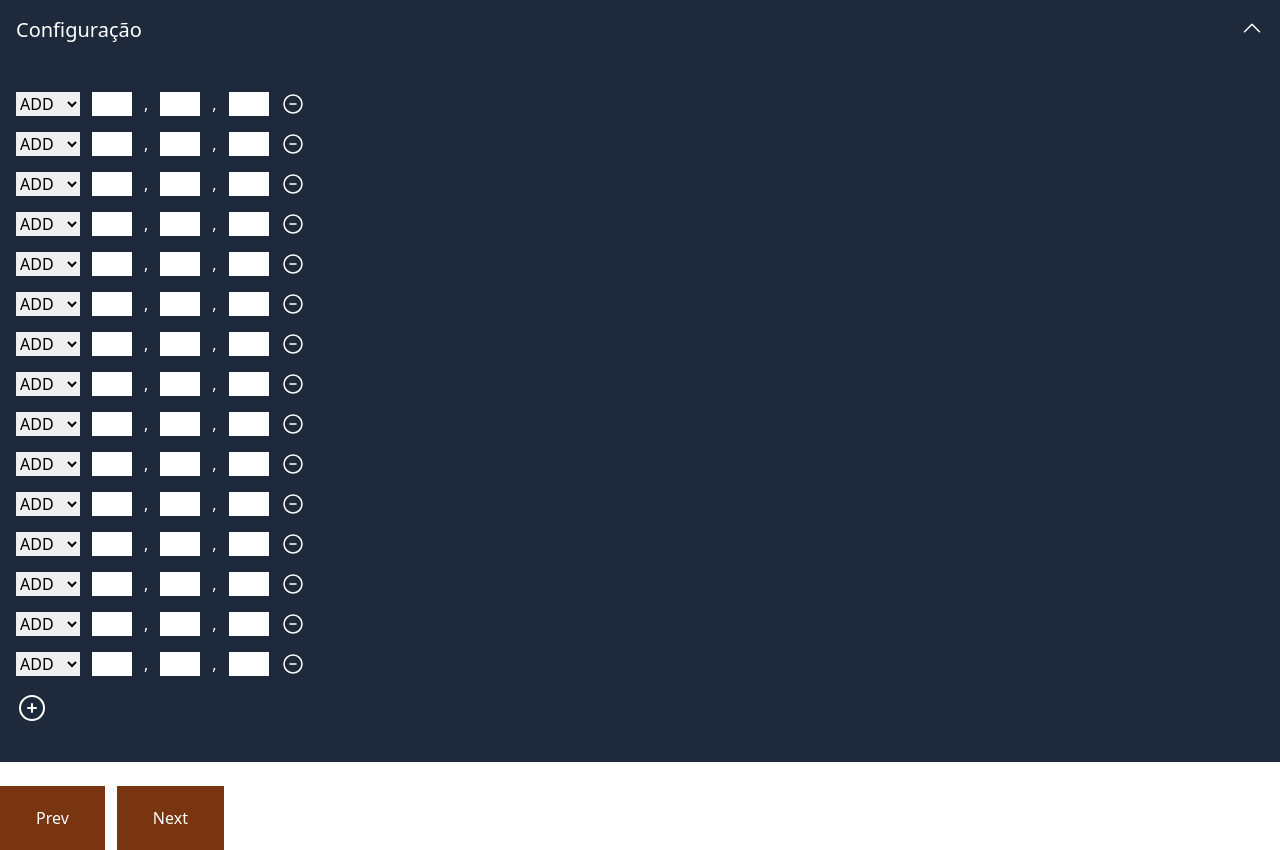
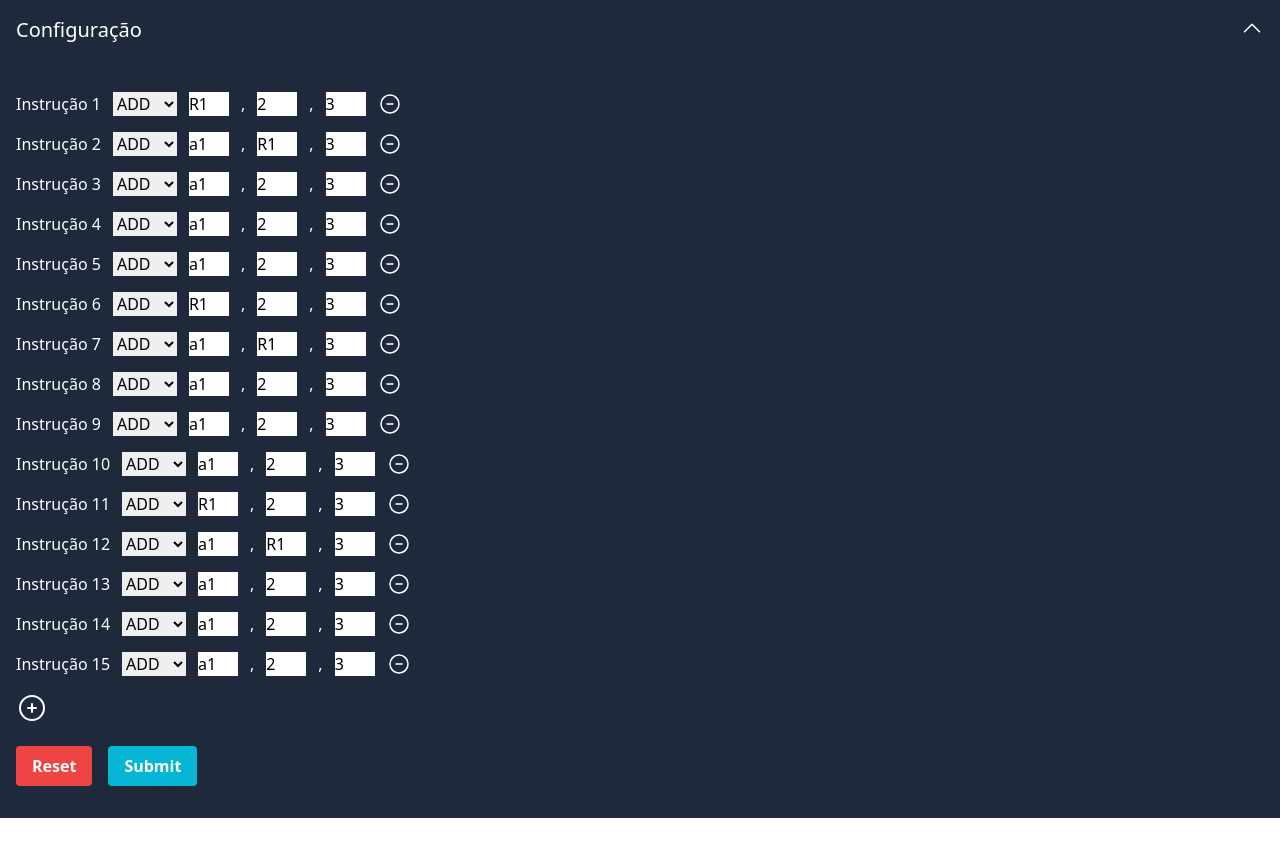
Before and after one commit to santiagopedro1/arq2Sim, a Nuxt app: page / in a window 1280 px wide. Both pictures are taken after a click on the button "Configuração". After the commit the page ends 818 px from the top, so only its background shows below. Built offline with nearby package versions, Linux system fonts and the light colour scheme.

Commit message:
+- funcionando

```diff
--- a/components/ifid.vue
+++ /dev/null
@@ -1,8 +0,0 @@
-<template>
-    <div
-        class="flex flex-col items-center justify-center border-2 border-black"
-    >
-        <span class="text-xl font-bold">IF</span>
-        <span class="text-xl font-bold">ID</span>
-    </div>
-</template>
--- a/components/instList.vue
+++ /dev/null
@@ -1,44 +0,0 @@
-<script setup lang="ts">
-import { MinusCircleIcon } from '@heroicons/vue/24/outline'
-
-const Reg = ref([])
-const instLista = instList()
-
-function removeFromList() {
-    Reg.value.pop()
-}
-</script>
-
-<template>
-    <div class="text-black gap-3 flex">
-        <select
-            name="operation"
-            class="w-16"
-        >
-            <option value="add">ADD</option>
-            <option value="sub">SUB</option>
-            <option value="mul">MUL</option>
-            <option value="div">DIV</option>
-        </select>
-        <input
-            type="text"
-            name="regSaida"
-            class="w-10"
-        />
-        <span class="text-white">,</span>
-        <input
-            type="text"
-            name="reg1"
-            class="w-10"
-        />
-        <span class="text-white">,</span>
-        <input
-            type="text"
-            name="reg2"
-            class="w-10"
-        />
-        <button @click="removeFromList">
-            <MinusCircleIcon class="h-6 w-6 text-white hover:text-cyan-500" />
-        </button>
-    </div>
-</template>
--- /dev/null
+++ b/components/listaInstrucoes.vue
@@ -0,0 +1,93 @@
+<script setup lang="ts">
+const instructions = instList()
+
+instructions.value = [
+    ['add', 'R1', '2', '3'],
+    ['add', 'a1', 'R1', '3'],
+    ['add', 'a1', '2', '3'],
+    ['add', 'a1', '2', '3'],
+    ['add', 'a1', '2', '3'],
+    ['add', 'R1', '2', '3'],
+    ['add', 'a1', 'R1', '3'],
+    ['add', 'a1', '2', '3'],
+    ['add', 'a1', '2', '3'],
+    ['add', 'a1', '2', '3'],
+    ['add', 'R1', '2', '3'],
+    ['add', 'a1', 'R1', '3'],
+    ['add', 'a1', '2', '3'],
+    ['add', 'a1', '2', '3'],
+    ['add', 'a1', '2', '3']
+]
+
+function addInst() {
+    instructions.value.push(new Array(4))
+}
+
+function removeInst(inst: Array<string>) {
+    const index = instructions.value.indexOf(inst)
+    instructions.value.splice(index, 1)
+}
+</script>
+
+<template>
+    <ol id="instlist">
+        <li
+            v-for="inst in instructions.length"
+            class="mb-4"
+        >
+            <div
+                class="text-black gap-3 flex"
+                :id="`inst${inst}`"
+            >
+                <label
+                    :for="`operation${inst}`"
+                    class="self-center text-white"
+                >
+                    Instrução {{ inst }}
+                </label>
+                <select
+                    :id="`operation${inst}`"
+                    class="w-16"
+                    v-model="instructions[inst - 1][0]"
+                >
+                    <option value="add">ADD</option>
+                    <option value="sub">SUB</option>
+                    <option value="mul">MUL</option>
+                    <option value="div">DIV</option>
+                </select>
+                <input
+                    type="text"
+                    :name="`regSaida${inst}`"
+                    class="w-10"
+                    v-model="instructions[inst - 1][1]"
+                />
+                <span class="text-white">,</span>
+                <input
+                    type="text"
+                    :name="`reg1-${inst}`"
+                    class="w-10"
+                    v-model="instructions[inst - 1][2]"
+                />
+                <span class="text-white">,</span>
+                <input
+                    type="text"
+                    :name="`reg2-${inst}`"
+                    class="w-10"
+                    v-model="instructions[inst - 1][3]"
+                />
+                <button @click="removeInst(instructions[inst - 1])">
+                    <MinusCircleIcon
+                        class="h-6 w-6 text-white hover:text-cyan-500"
+                    />
+                </button>
+            </div>
+        </li>
+        <li>
+            <button @click="addInst">
+                <PlusCircleIcon
+                    class="w-8 h-8 text-white hover:text-cyan-500"
+                />
+            </button>
+        </li>
+    </ol>
+</template>
--- a/components/simArea.vue
+++ b/components/simArea.vue
@@ -1,48 +1,43 @@
 <script setup lang="ts">
-let instNumb = instNumbr()
-const whatStep = step()
-const array = arr()
+const instructions = instList()
+const maxSteps = instructions.value.length + 4
 </script>
 
 <template>
-    <section>
-        <div class="flex flex-row m-3">
-            <ul id="list">
-                <li
-                    v-for="inst in instNumb"
-                    class="flex gap-3 mb-4"
-                    :class="{ hidden: whatStep < inst }"
-                    :id="'inst' + inst"
+    <div class="px-8">
+        <div class="flex">
+            <div class="mr-4 min-w-[20px] text-transparent">1</div>
+            <div class="flex gap-5">
+                <div
+                    id="clockNumber"
+                    v-for="i in maxSteps"
+                    class="min-w-[64px] hidden text-center"
                 >
-                    <span class="self-center">{{ inst }}</span>
-                    <div>
-                        <div class="flex gap-4">
-                            <div
-                                v-for="i in array[inst - 1]"
-                                class="w-16 h-16"
-                            ></div>
-                            <div class="flex gap-4">
-                                <ifid
-                                    :size="26"
-                                    class="w-16 h-16"
-                                />
-                                <div class="flex gap-4">
-                                    <ula
-                                        :size="26"
-                                        class="w-16 h-16"
-                                    />
-                                    <div class="flex gap-4">
-                                        <wb
-                                            :size="26"
-                                            class="w-16 h-16"
-                                        />
+                    <span>{{ i }}</span>
                 </div>
             </div>
         </div>
+        <ul>
+            <li
+                v-for="inst in instructions.length"
+                class="flex mb-4 h-16 w-16"
+                :id="'inst' + inst"
+            >
+                <div
+                    class="self-center min-w-[20px] text-center cursor-default mr-4"
+                    :title="`i${inst}: ${instructions[
+                        inst - 1
+                    ][0].toUpperCase()} ${instructions[inst - 1][1]}, ${
+                        instructions[inst - 1][2]
+                    }, ${instructions[inst - 1][3]}`"
+                >
+                    <span>i{{ inst }}</span>
                 </div>
-                    </div>
+                <Mips
+                    :prevInst="inst - 1"
+                    :whereBubble="0"
+                />
             </li>
         </ul>
     </div>
-    </section>
 </template>
--- a/components/ula.vue
+++ /dev/null
@@ -1,7 +0,0 @@
-<template>
-    <div
-        class="flex flex-col items-center justify-center border-2 border-black"
-    >
-        <span class="text-xl font-bold">ULA</span>
-    </div>
-</template>
--- a/components/wb.vue
+++ /dev/null
@@ -1,7 +0,0 @@
-<template>
-    <div
-        class="flex flex-col items-center justify-center border-2 border-black"
-    >
-        <span class="text-xl font-bold">WB</span>
-    </div>
-</template>
--- a/composables/store.ts
+++ b/composables/store.ts
@@ -1,15 +1,3 @@
-export const instNumbr = () => {
-    return useState('instNumb', () => ref(0))
-}
-
-export const arr = () => {
-    return useState('arr', () => ref(new Array()))
-}
-
-export const isPipeline = () => {
-    return useState('isPipeline', () => ref(false))
-}
-
 export const instList = () => {
     return useState('instList', () => ref([]))
 }
--- a/pages/index.vue
+++ b/pages/index.vue
@@ -1,31 +1,49 @@
 <script setup lang="ts">
-const instNumb = instNumbr()
 const whatStep = step()
-const array = arr()
+const instructions = instList()
 
 let ok = ref(false)
 
-instNumb.value = 15
-
-array.value = new Array()
-for (let i = 0; i < instNumb.value; i++) {
-    array.value.push(new Array(i))
+function nextStep() {
+    const clocks = document.querySelectorAll('#clockNumber')
+    const riscs = document.querySelectorAll('#risc')
+    const maxSteps = riscs[riscs.length - 1].children.length
+    if (whatStep.value < maxSteps) {
+        riscs.forEach(risc => {
+            if (risc.children[whatStep.value]) {
+                risc.children[whatStep.value].classList.remove('hidden')
+                risc.children[whatStep.value].classList.add('flex')
             }
-
-function nextStep() {
+        })
+        clocks[whatStep.value].classList.remove('hidden')
         whatStep.value++
+    }
 }
 
 function prevStep() {
+    const clocks = document.querySelectorAll('#clockNumber')
+    const riscs = document.querySelectorAll('#risc')
+    if (whatStep.value > 0) {
         whatStep.value--
+        riscs.forEach(risc => {
+            if (risc.children[whatStep.value]) {
+                risc.children[whatStep.value].classList.remove('flex')
+                risc.children[whatStep.value].classList.add('hidden')
+            }
+        })
+        clocks[whatStep.value].classList.add('hidden')
+    }
 }
 
-function addInst() {
-    instNumb.value++
-    array.value = new Array()
-    for (let i = 0; i < instNumb.value; i++) {
-        array.value.push(new Array(i))
+function submit(close: Function) {
+    close()
+    ok.value = true
 }
+
+function reset() {
+    ok.value = false
+    whatStep.value = 0
+    instructions.value = new Array()
 }
 </script>
 
@@ -54,32 +72,35 @@ function addInst() {
                 leave-to-class="transform scale-95 opacity-0"
             >
                 <DisclosurePanel
+                    v-slot="{ close }"
                     class="bg-slate-800 text-white px-4 py-8 flex flex-col gap-4"
                 >
-                    <ol>
-                        <li
-                            v-for="inst in instNumb"
-                            class="mb-4"
+                    <ListaInstrucoes />
+                    <div class="flex gap-4">
+                        <button
+                            @click="reset"
+                            class="bg-red-500 hover:bg-red-700 text-white font-bold py-2 px-4 rounded w-min"
                         >
-                            <instList />
-                        </li>
-                        <li>
-                            <button @click="addInst">
-                                <PlusCircleIcon
-                                    class="w-8 h-8 text-white hover:text-cyan-500"
-                                />
+                            Reset
                         </button>
-                        </li>
-                    </ol>
+                        <button
+                            @click="submit(close)"
+                            class="bg-cyan-500 hover:bg-cyan-700 text-white font-bold py-2 px-4 rounded w-min"
+                        >
+                            Submit
+                        </button>
+                    </div>
                 </DisclosurePanel>
             </transition>
         </Disclosure>
-        <SimArea />
-        <div class="flex gap-3">
+        <div v-if="ok">
+            <SimArea class="h-[70vh] w-screen overflow-scroll" />
+            <div
+                v-if="ok"
+                class="flex gap-3"
+            >
                 <button
                     class="px-9 py-5 bg-amber-900 text-white"
-                :class="{ 'cursor-not-allowed': ok }"
-                :disabled="ok"
                     id="next"
                     @click="prevStep"
                 >
@@ -87,8 +108,6 @@ function addInst() {
                 </button>
                 <button
                     class="px-9 py-5 bg-amber-900 text-white"
-                :class="{ 'cursor-not-allowed': ok }"
-                :disabled="ok"
                     id="next"
                     @click="nextStep"
                 >
@@ -96,4 +115,5 @@ function addInst() {
                 </button>
             </div>
         </div>
+    </div>
 </template>
```
Also changed, not shown: components/arrow.vue (deleted, +0 -15 lines), components/mips.vue (added, +82 -0 lines). Lines whose indentation alone changed are shown as unchanged.
